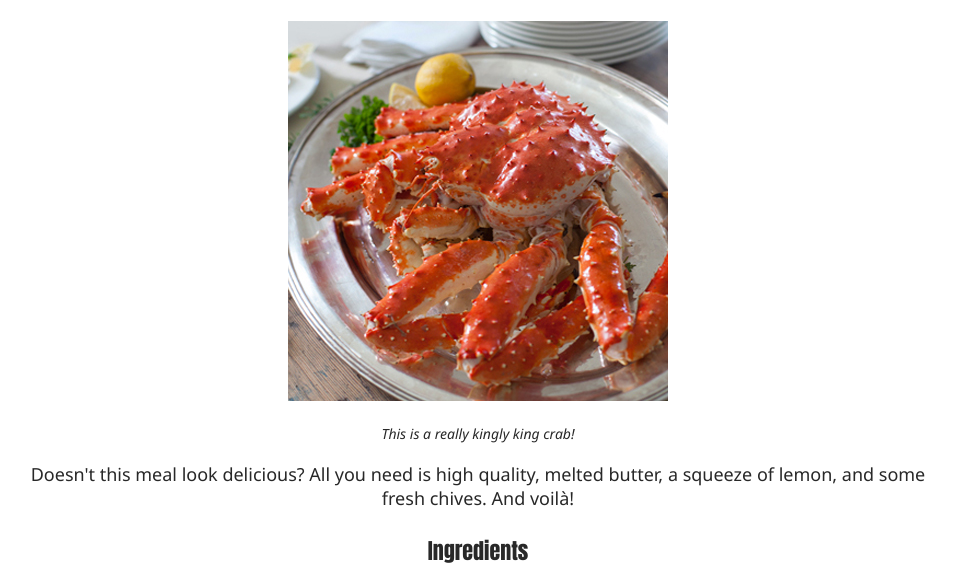
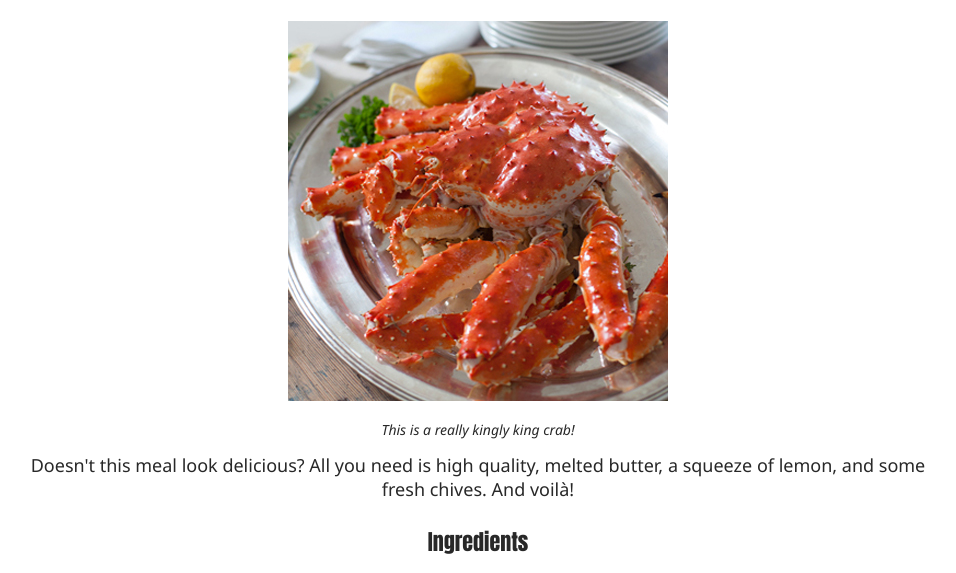
Before and after one commit to giannisvoz/odin_recipes, a plain HTML site: page recipes/king-crab.html in a window 1280 px wide. Shown: the part 167-740 px from the top of the page, without its empty margins (162-1118 px from the left). Drawn offline with Linux system fonts and the light colour scheme.

Commit message:
Changed the description of the images from h4 to h3

```diff
--- a/css/shared.css
+++ b/css/shared.css
@@ -13,7 +13,7 @@ h2, h2 em {
   font-size: 22px;
 }
 
-h4, h4 em{
+h3, h3 em{
 
   font-size: 14px;
   font-style: italic;
--- a/recipes/king-crab.html
+++ b/recipes/king-crab.html
@@ -10,7 +10,7 @@
   <h1>King Crab</h1>
   <p><a href="../index.html">Return</a> to homepage</p>
   <img src="../img/king-crab.jpeg" alt="An image of a cooked king crab on a plate">
-  <h4>This is a really <em>kingly</em> king crab!</h4>
+  <h3>This is a really <em>kingly</em> king crab!</h3>
   <p>Doesn't this meal look delicious? All you need is high quality, melted butter, a squeeze of lemon, and some fresh chives. And voilà!</p>
   <h2>Ingredients</h2>
   <ul>
```
Also changed, not shown: recipes/anchovies-pizza.html (+1 -1 lines), recipes/fermented-fish.html (+1 -1 lines).
